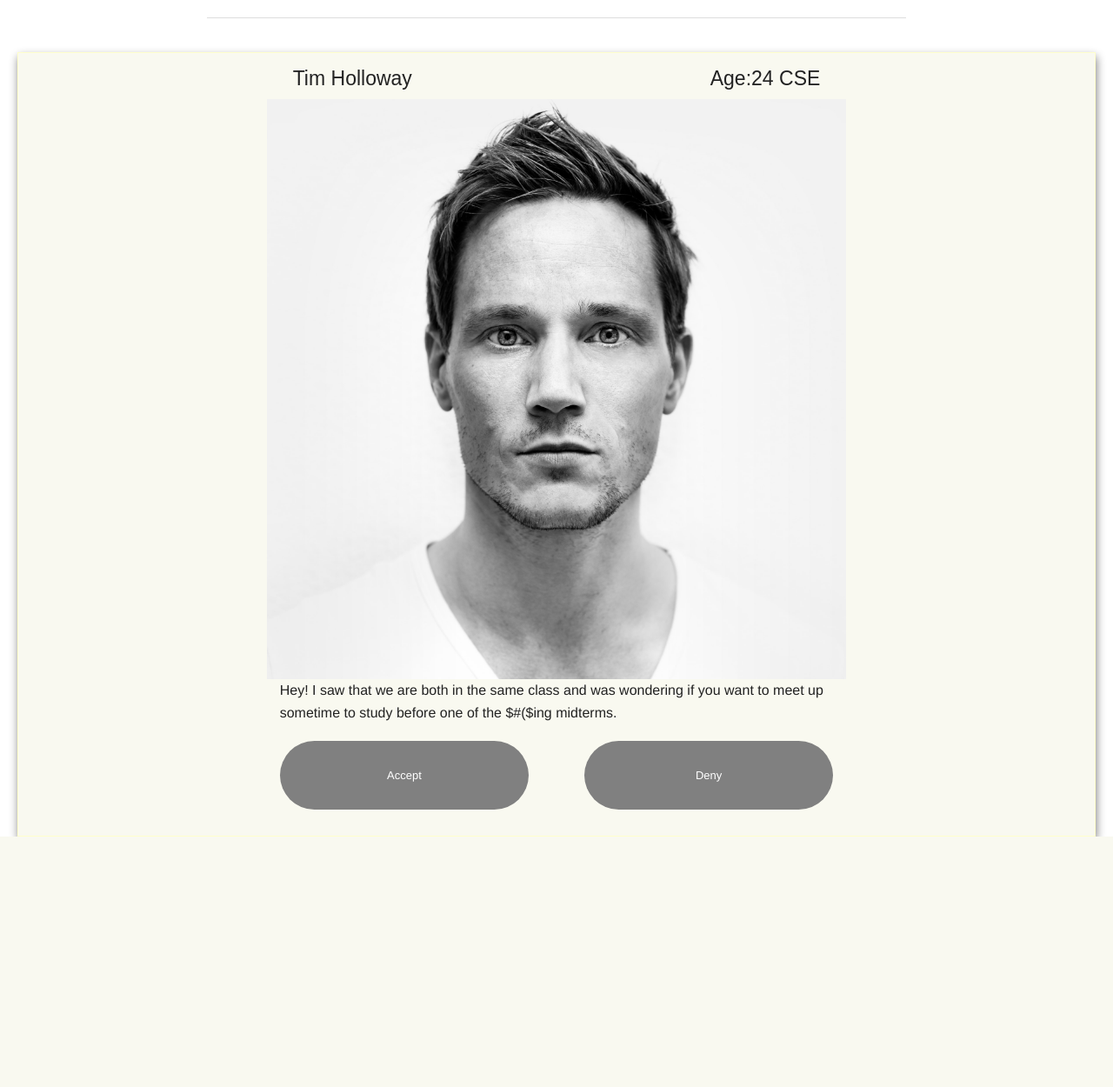
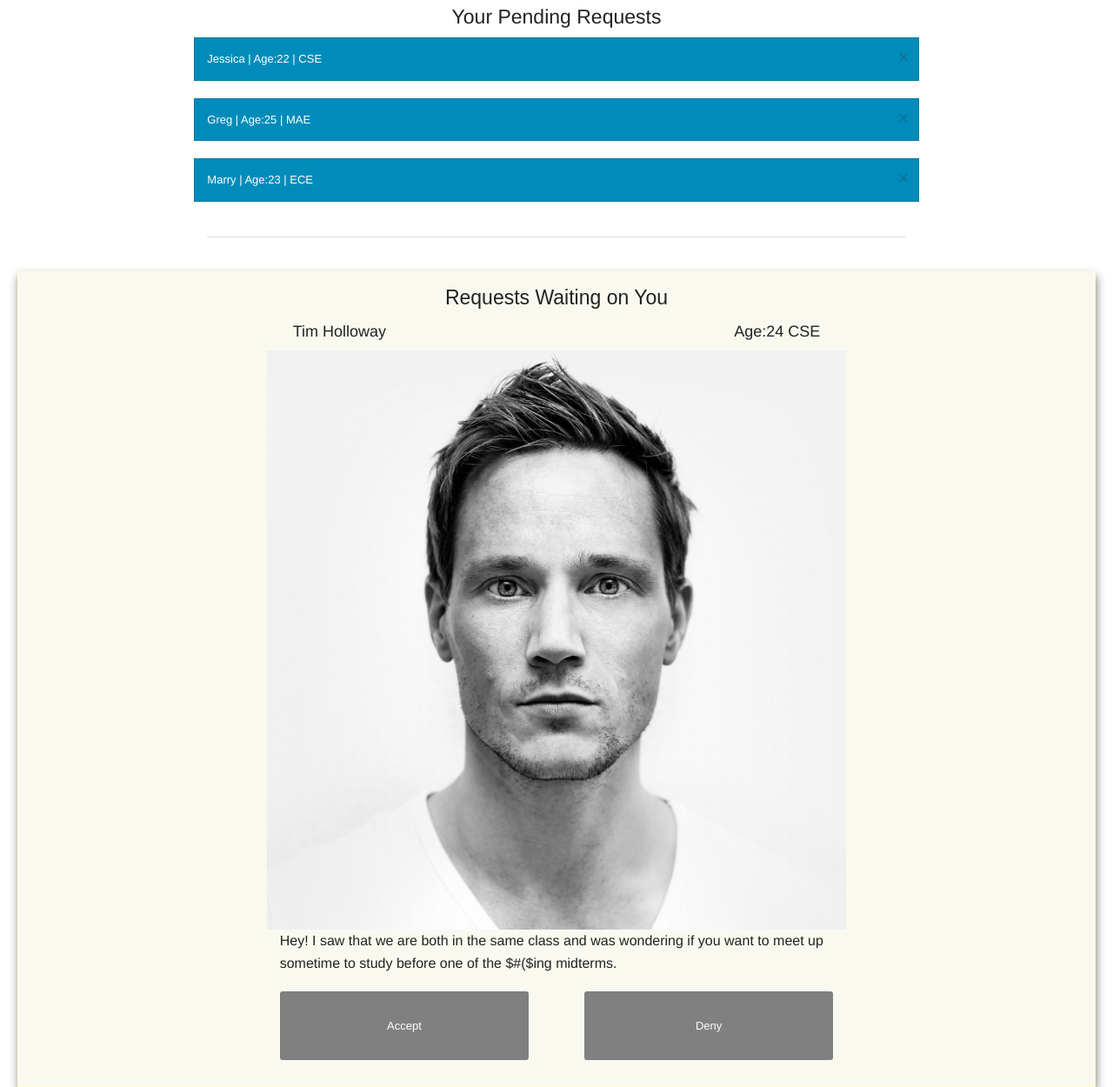
Before and after one commit to nacolias/cse170_project, a PHP site: page /friend_requests.php in a window 1280 px wide. Shown: the part 45-1295 px from the top of the page at 87% size. Before the commit the page ends 1007 px from the top, so only its background shows below. Run offline with PHP 8.4, Linux system fonts and the light colour scheme.

Commit message:
modified friend_resuests

```diff
--- a/friend_requests.php
+++ b/friend_requests.php
@@ -30,6 +30,21 @@
 	</div>
     <!--Main Body-->
     <div id="main_body">
+        <!--Your Pending Requests-->
+        <div id="your_requests" class="pending_for_you">
+            <div class="row">
+                <h4 class="text-center">Your Pending Requests</h4>
+            </div>
+            <div class="row">
+                <div class="small-centered small-10 columns alert-box [radius round]" data-alert>Jessica | Age:22 | CSE<a href="#" class="close">&times;</a></div>
+            </div>
+            <div class="row">
+                <div class="small-centered small-10 columns alert-box [radius round]" data-alert>Greg | Age:25 | MAE<a href="#" class="close">&times;</a></div>
+            </div>
+            <div class="row">
+                <div class="small-centered small-10 columns alert-box [radius round]" data-alert>Marry | Age:23 | ECE<a href="#" class="close">&times;</a></div>
+            </row>
+        </div>
         <!--SPACER-->
         <div class="row">
             <div class="small-centered small-10 columns">
@@ -39,12 +54,15 @@
         <!--PEOPLE-->
      	<div class="person">
             <div class="row">
+                <h4 class="text-center">Requests Waiting on You</h4>
+            </div>
+            <div class="row">
                 <div class="small-centered small-8 columns">
                     <div class="small-4 columns">
-                        <h4 class="text-left">Tim Holloway</h4>
+                        <h5 class="text-left">Tim Holloway</h5>
                     </div>
                     <div class="small-4 columns">
-                        <h4 class="text-right">Age:24 CSE</h4>
+                        <h5 class="text-right">Age:24 CSE</h5>
                     </div>
                 </div>
             </div>
@@ -66,8 +84,8 @@
                             <li><a href="#" class="button expand alert">DENY</a></li>
                             <li><a href="#" class="button expand success">ACCEPT</a></li>
                         </ul> -->
-                        <a href="#" class="small round button success left" style="width:45%">Accept</a>
-                        <a href="#" class="small round button alert right" style="width:45%">Deny</a>
+                        <a href="#" class="small radius button success left" style="width:45%">Accept</a>
+                        <a href="#" class="small radius button alert right" style="width:45%">Deny</a>
 
                 </div>
             </div>
```
